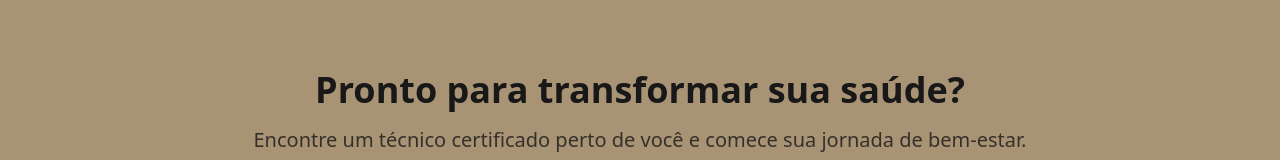
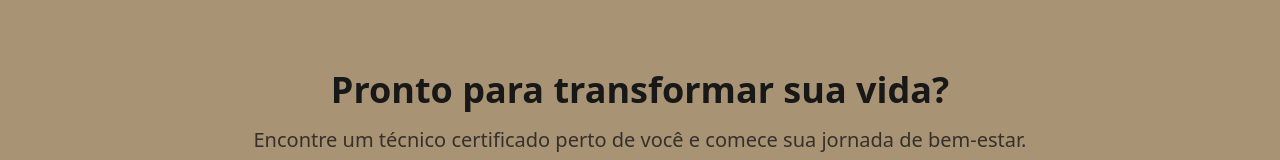
Before and after one commit to guiz01/bftecnicos, a React (Vite) app: page / in a window 1280 px wide. Shown: the part 2459-2619 px from the top of the page. Built offline with nearby package versions, Linux system fonts and the light colour scheme; no server answers; the database is empty.

Commit message:
[dyad] Atualizei o texto da seção CTA na página inicial para "Pronto para transformar sua vida?". - wrote 2 file(s)

```diff
--- a/src/pages/Index.tsx
+++ b/src/pages/Index.tsx
@@ -383,7 +383,7 @@ const Index = () => {
       <section className="py-20 px-4 bg-primary">
         <div className="max-w-4xl mx-auto text-center">
           <h2 className="text-4xl font-bold text-primary-foreground mb-4">
-            Pronto para transformar sua saúde?
+            Pronto para transformar sua vida?
           </h2>
           <p className="text-xl text-primary-foreground/80 mb-8">
             Encontre um técnico certificado perto de você e comece sua jornada de bem-estar.
```
